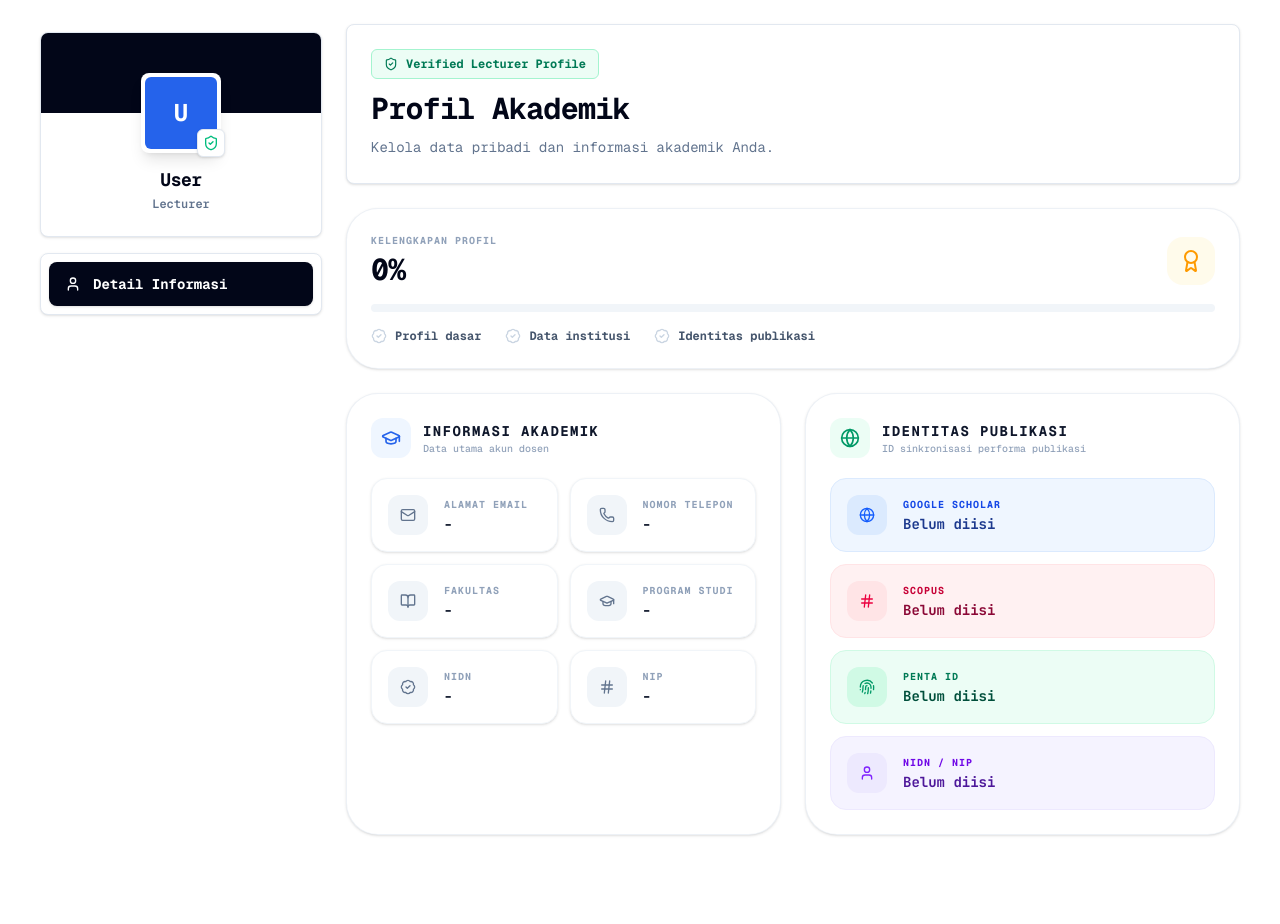
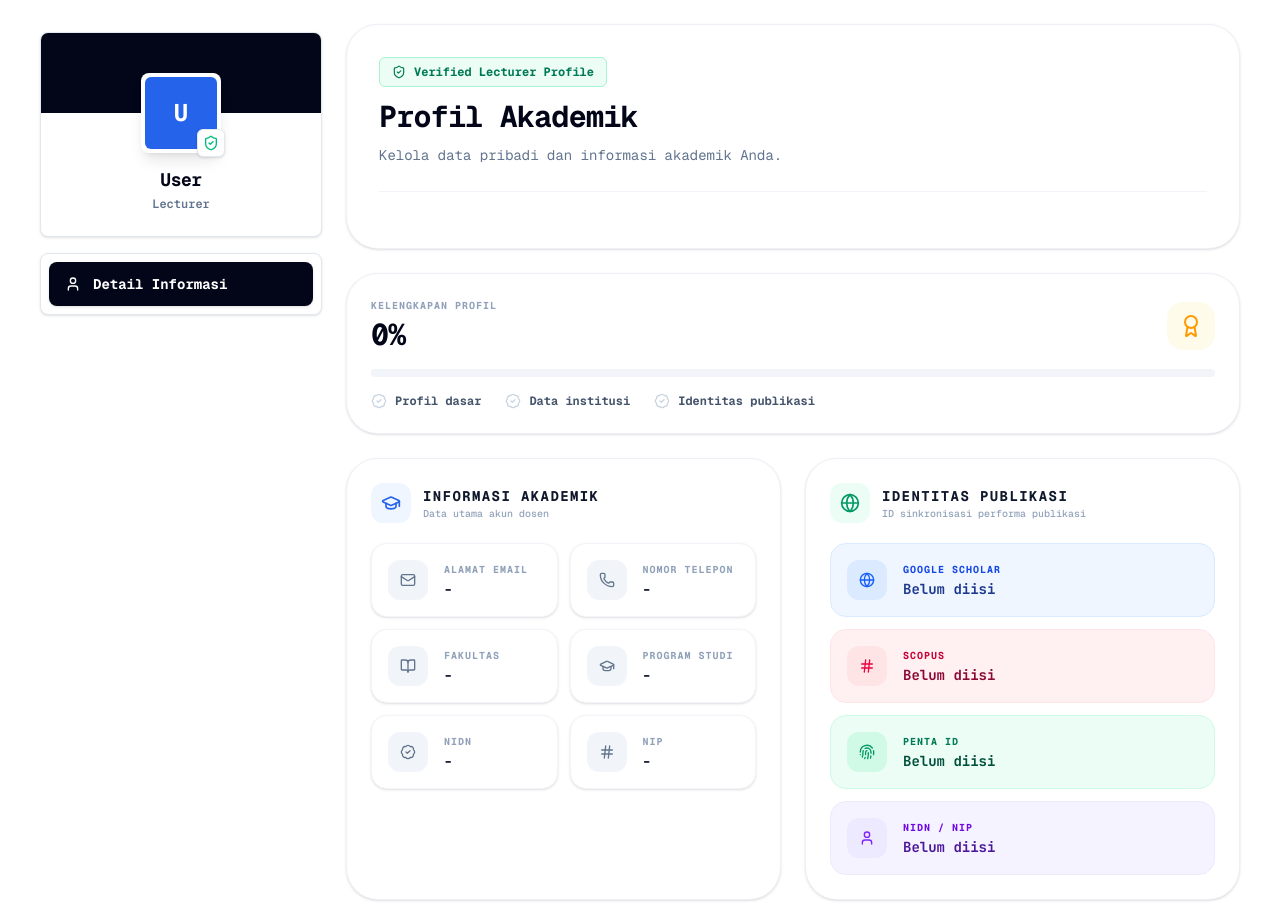
Before and after one commit to Umam07/FE-PentaDosen, a React (Vite) app: page /profile in a window 1280 px wide. Before the commit the page ends 859 px from the top, so only its background shows below. Built offline with nearby package versions, Linux system fonts and the light colour scheme.

Commit message:
style: restructure profile header layout to prevent overlapping

```diff
--- a/src/pages/profilediri/Profile.tsx
+++ b/src/pages/profilediri/Profile.tsx
@@ -659,9 +659,10 @@ export default function Profile({ user, setUser }: { user: any; setUser: any })
           <motion.div
             initial={{ opacity: 0, y: 20 }}
             animate={{ opacity: 1, y: 0 }}
-            className="rounded-lg border border-slate-200 bg-white p-5 shadow-sm dark:border-slate-800 dark:bg-slate-900 sm:p-6"
+            className="rounded-[2rem] border border-slate-200/60 bg-white p-6 shadow-sm dark:border-slate-800 dark:bg-slate-900 sm:p-8"
           >
-            <div className="flex flex-col justify-between gap-6 xl:flex-row xl:items-end">
+            <div className="space-y-6">
+              <div className="flex flex-col md:flex-row md:items-start justify-between gap-4">
                 <div>
                   <div className="mb-3 inline-flex items-center gap-2 rounded-md border border-emerald-200 bg-emerald-50 px-3 py-1.5 text-xs font-bold text-emerald-700 dark:border-emerald-900/40 dark:bg-emerald-950/20 dark:text-emerald-300">
                     <ShieldCheck className="h-3.5 w-3.5" />
@@ -676,19 +677,24 @@ export default function Profile({ user, setUser }: { user: any; setUser: any })
                      'Analisis performa publikasi dan metrik penelitian.'}
                   </p>
                 </div>
+              </div>
 
-              <div className="grid w-full grid-cols-1 gap-3 sm:grid-cols-3 xl:w-auto">
+              {/* Elegant Divider */}
+              <div className="h-px w-full bg-slate-100 dark:bg-slate-800" />
+
+              {/* Full-width Cards Grid */}
+              <div className="grid grid-cols-1 gap-4 sm:grid-cols-3 w-full">
                 {stats?.map((stat, i) => (
                   <div
                     key={i}
-                    className="flex min-h-[92px] items-center gap-4 rounded-2xl border border-slate-200 bg-gradient-to-br from-slate-50 to-white/80 px-5 py-4 dark:border-slate-800 dark:bg-gradient-to-br dark:from-slate-950/50 dark:to-slate-900/30 xl:min-w-[210px] shadow-sm hover:shadow-md hover:border-slate-300 dark:hover:border-slate-700 transition-all duration-300 group"
+                    className="flex min-h-[92px] items-center gap-4 rounded-2xl border border-slate-200 bg-gradient-to-br from-slate-50 to-white/85 px-5 py-4 dark:border-slate-800 dark:bg-gradient-to-br dark:from-slate-950/50 dark:to-slate-900/30 shadow-sm hover:shadow-md hover:border-slate-300 dark:hover:border-slate-700 transition-all duration-300 group"
                   >
                     <div className={`flex h-11 w-11 shrink-0 items-center justify-center rounded-xl ${stat.color} transition-transform duration-300 group-hover:scale-110 shadow-sm`}>
                       <stat.icon className="h-5 w-5" />
                     </div>
                     <div className="min-w-0 flex-1">
                       <span className="block text-[10px] font-bold uppercase tracking-wider text-slate-400 dark:text-slate-500">{stat.label}</span>
-                      <span className="mt-1.5 block text-2xl font-black leading-none tracking-tight text-slate-900 dark:text-white tabular-nums">{stat.val}</span>
+                      <span className="mt-1.5 block text-2xl font-black leading-none tracking-tight text-slate-950 dark:text-white tabular-nums">{stat.val}</span>
                     </div>
                   </div>
                 ))}
```
Lines whose indentation alone changed are shown as unchanged.
